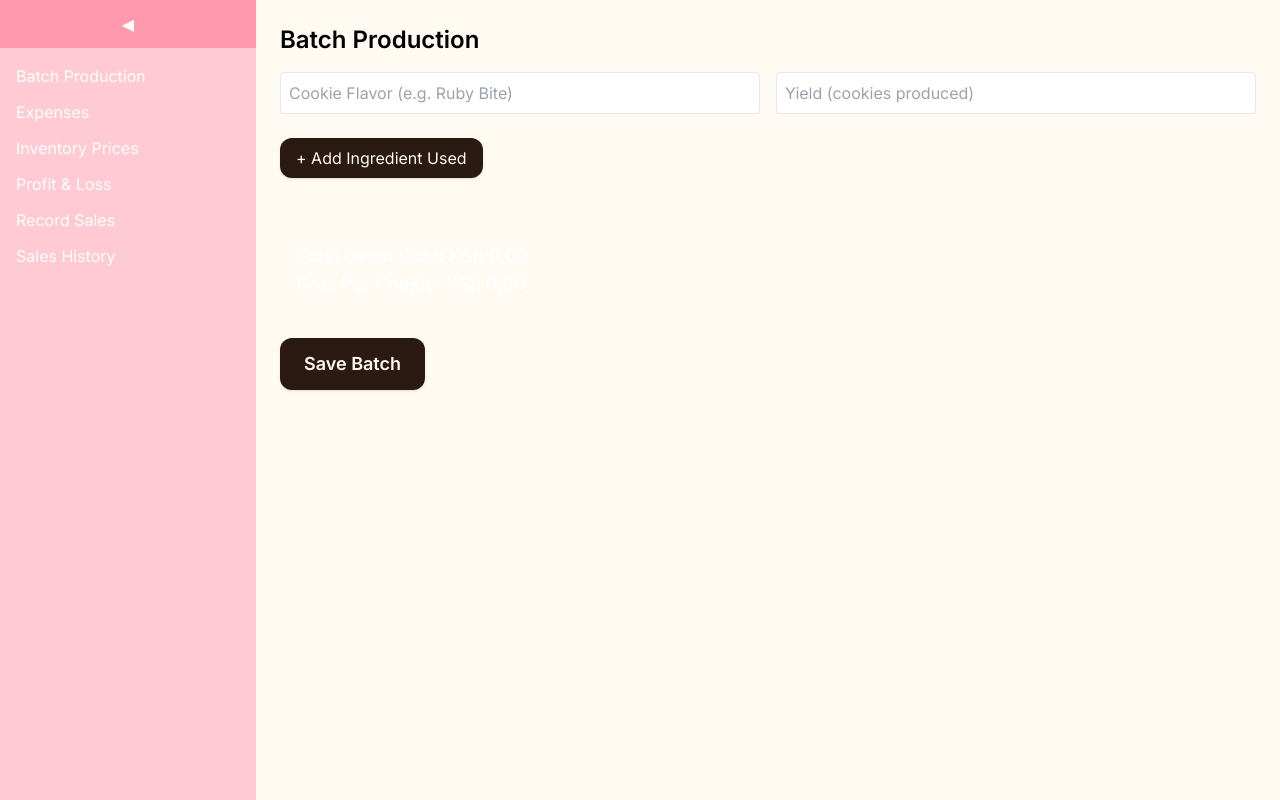
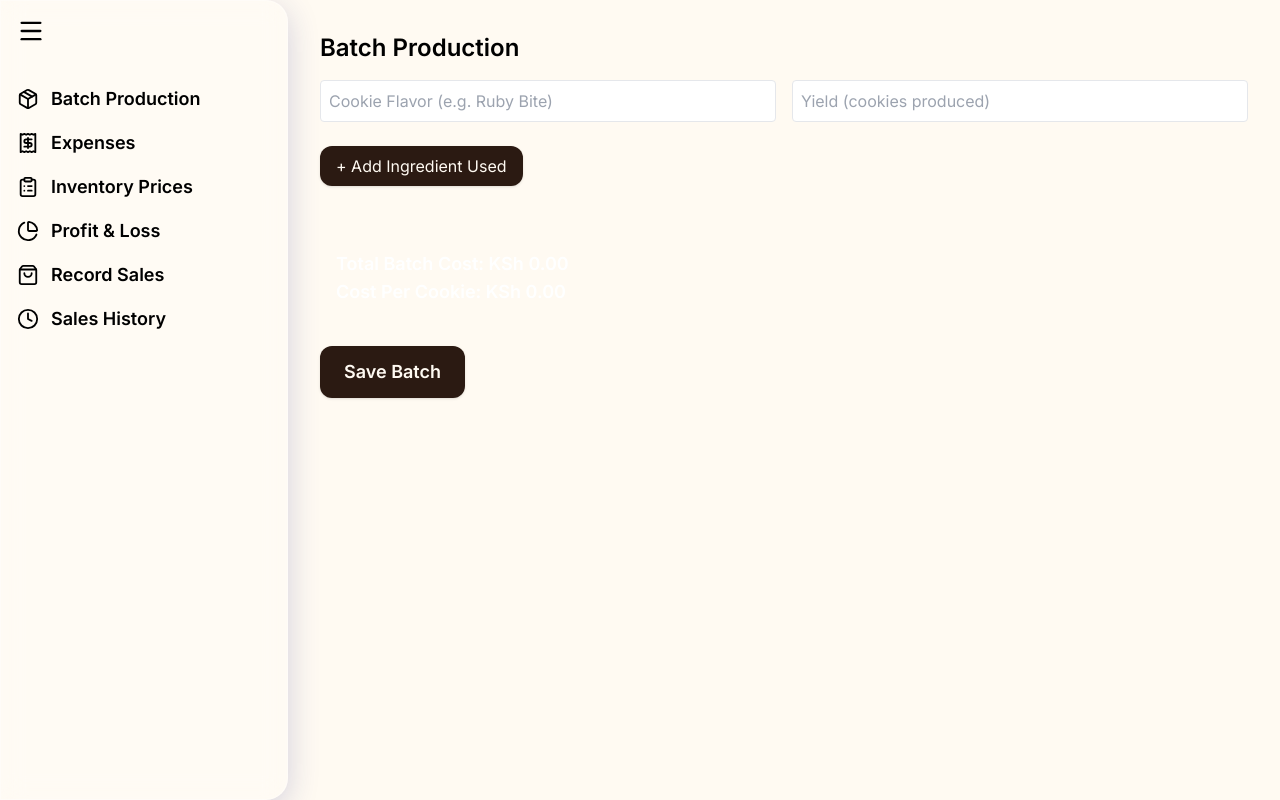
Before and after one commit to cookiecousinco/tracker, a React (Vite) app: page / in a window 1280 px wide. Built offline with nearby package versions, Linux system fonts and the light colour scheme.

Commit message:
Update App.jsx

```diff
--- a/src/App.jsx
+++ b/src/App.jsx
@@ -1,13 +1,25 @@
 import React, { useState } from "react";
 import { HashRouter as Router, Routes, Route, Link } from "react-router-dom";
 
-// Component imports
+// Lucide Icons
+import {
+  Menu,
+  Package,
+  Receipt,
+  ClipboardList,
+  PieChart,
+  ShoppingBag,
+  Clock,
+} from "lucide-react";
+
+// Pages
 import BatchProduction from "./components/BatchProduction";
 import Expenses from "./components/Expenses";
 import InventoryPrices from "./components/InventoryPrices";
 import ProfitLoss from "./components/ProfitLoss";
 import RecordSales from "./components/RecordSales";
 import SalesHistory from "./components/SalesHistory";
+import Dashboard from "./components/Dashboard"; // You will add this later
 
 // Error Boundary
 class ErrorBoundary extends React.Component {
@@ -30,6 +42,7 @@ class ErrorBoundary extends React.Component {
     return this.props.children;
   }
 }
+
 export default function App() {
   const [sidebarOpen, setSidebarOpen] = useState(true);
 
@@ -37,33 +50,60 @@ export default function App() {
     <Router>
       <div className="flex h-screen bg-brand-cream">
 
-        {/* SIDEBAR */}
+        {/* ❄️ Animated Glass Sidebar */}
         <div
-          className={`${
-            sidebarOpen ? "w-64" : "w-16"
-          } bg-brand-pink text-white transition-all duration-300 flex flex-col`}
+          className={`glass-sidebar transition-all duration-500 flex flex-col rounded-r-premium
+          ${sidebarOpen ? "w-72" : "w-20"}`}
         >
+          {/* Toggle Button */}
           <button
-            className="bg-brand-dark-pink p-3"
             onClick={() => setSidebarOpen(!sidebarOpen)}
+            className="p-4 text-black hover:text-brand-dark-pink transition"
           >
-            {sidebarOpen ? "◀" : "▶"}
+            <Menu size={28} />
           </button>
 
-          {/* Sidebar links will go here */}
-          <nav className="flex flex-col mt-4 space-y-3 px-4">
-            <Link to="/" className="hover:underline">Batch Production</Link>
-            <Link to="/expenses" className="hover:underline">Expenses</Link>
-            <Link to="/inventory-prices" className="hover:underline">Inventory Prices</Link>
-            <Link to="/profit-loss" className="hover:underline">Profit & Loss</Link>
-            <Link to="/record-sales" className="hover:underline">Record Sales</Link>
-            <Link to="/sales-history" className="hover:underline">Sales History</Link>
+          {/* Navigation */}
+          <nav className="flex flex-col mt-6 space-y-4 px-4">
+
+            <Link to="/" className="premium-link flex items-center space-x-3">
+              <Package size={22} />
+              {sidebarOpen && <span>Batch Production</span>}
+            </Link>
+
+            <Link to="/expenses" className="premium-link flex items-center space-x-3">
+              <Receipt size={22} />
+              {sidebarOpen && <span>Expenses</span>}
+            </Link>
+
+            <Link to="/inventory-prices" className="premium-link flex items-center space-x-3">
+              <ClipboardList size={22} />
+              {sidebarOpen && <span>Inventory Prices</span>}
+            </Link>
+
+            <Link to="/profit-loss" className="premium-link flex items-center space-x-3">
+              <PieChart size={22} />
+              {sidebarOpen && <span>Profit & Loss</span>}
+            </Link>
+
+            <Link to="/record-sales" className="premium-link flex items-center space-x-3">
+              <ShoppingBag size={22} />
+              {sidebarOpen && <span>Record Sales</span>}
+            </Link>
+
+            <Link to="/sales-history" className="premium-link flex items-center space-x-3">
+              <Clock size={22} />
+              {sidebarOpen && <span>Sales History</span>}
+            </Link>
+
           </nav>
         </div>
 
-        {/* MAIN CONTENT */}
-        <div className="flex-1 p-6 overflow-y-auto">
+        {/* 🌟 Main Content */}
+        <div className="flex-1 p-8 overflow-y-auto">
+
           <Routes>
+
             <Route
               path="/"
               element={
@@ -72,6 +112,7 @@ export default function App() {
                 </ErrorBoundary>
               }
             />
+
             <Route
               path="/expenses"
               element={
@@ -80,6 +121,7 @@ export default function App() {
                 </ErrorBoundary>
               }
             />
+
             <Route
               path="/inventory-prices"
               element={
@@ -88,6 +130,7 @@ export default function App() {
                 </ErrorBoundary>
               }
             />
+
             <Route
               path="/profit-loss"
               element={
@@ -96,6 +139,7 @@ export default function App() {
                 </ErrorBoundary>
               }
             />
+
             <Route
               path="/record-sales"
               element={
@@ -104,6 +148,7 @@ export default function App() {
                 </ErrorBoundary>
               }
             />
+
             <Route
               path="/sales-history"
               element={
@@ -112,9 +157,9 @@ export default function App() {
                 </ErrorBoundary>
               }
             />
+
           </Routes>
         </div>
-
       </div>
     </Router>
   );
```
